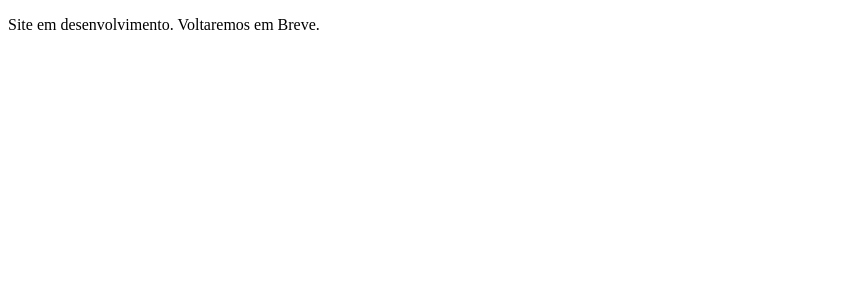
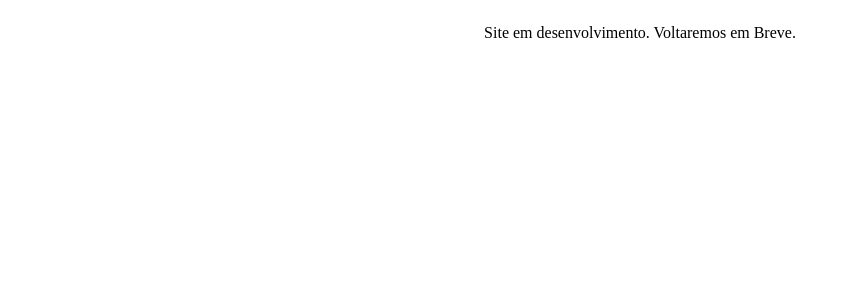
Before and after one commit to Galauk/FritscheArquitetura, an Angular app: page / in a window 1280 px wide. Shown: the top 300 px of the page, without its empty margins (0-849 px from the left). Built offline with nearby package versions, Linux system fonts and the light colour scheme.

Commit message:
Change from beginning about start a new site

```diff
--- a/src/app/app.component.css
+++ b/src/app/app.component.css
@@ -0,0 +1,6 @@
+
+.main{
+  display: flex;
+  justify-content:center;
+  align-items:center;
+}
--- a/src/index.html
+++ b/src/index.html
@@ -2,10 +2,10 @@
 <html lang="en">
 <head>
   <meta charset="utf-8">
-  <title>Fritschearquitetura</title>
+  <title>Fritsche Arquitetura</title>
   <base href="/">
   <meta name="viewport" content="width=device-width, initial-scale=1">
-  <link rel="icon" type="image/x-icon" href="favicon.ico">
+  <!-- <link rel="icon" type="image/x-icon" href="favicon.ico">-->
 </head>
 <body>
   <app-root></app-root>
```
